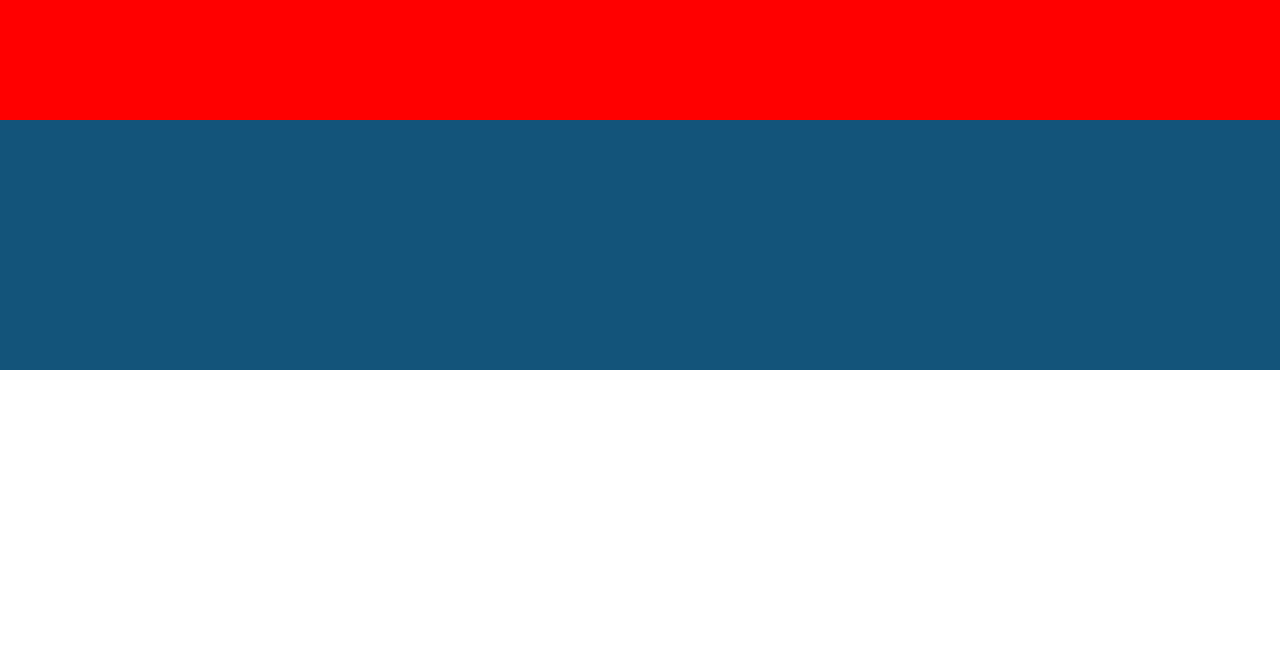
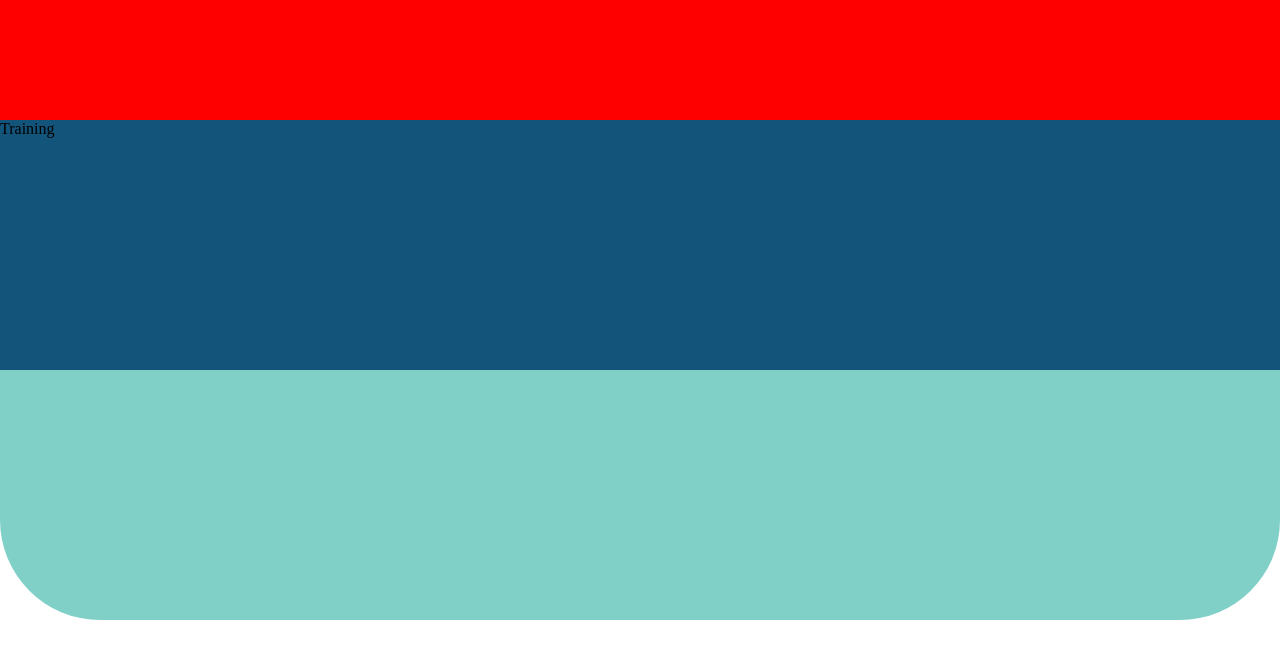
Before and after one commit to abhilashdattu/html, a plain HTML site: page index.html in a window 1280 px wide. Drawn offline with Linux system fonts and the light colour scheme.

Commit message:
all files changed

```diff
--- a/index.css
+++ b/index.css
@@ -12,6 +12,7 @@
 #header{
     width:100%;
     height: 15%;
+    /* njj */
     background-color: red;
 }
 
--- a/index.html
+++ b/index.html
@@ -12,7 +12,10 @@
       <div id="header"></div>
       <div id="main">
         <div class="box">
-          <div class="subbox1"></div>
+          <div class="subbox1">
+            <p>Training</p>
+          </div>
+          <div class="subbox2"></div>
         </div>
       </div>
     </div>
```
Also changed, not shown: one.html (+1 -1 lines).
